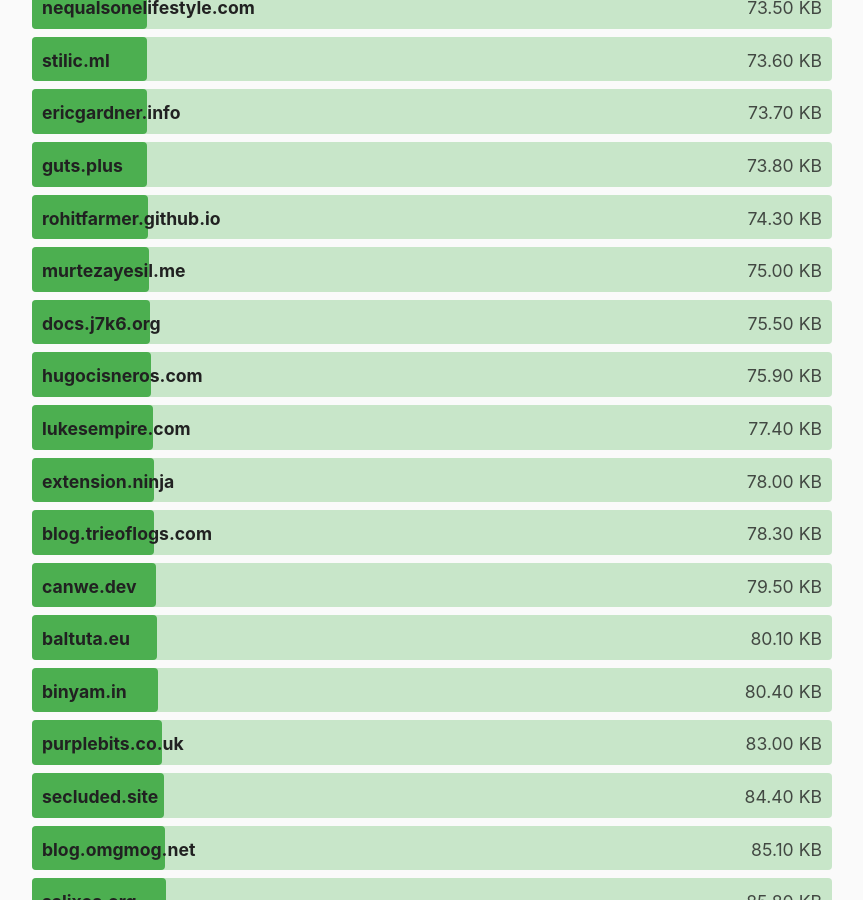
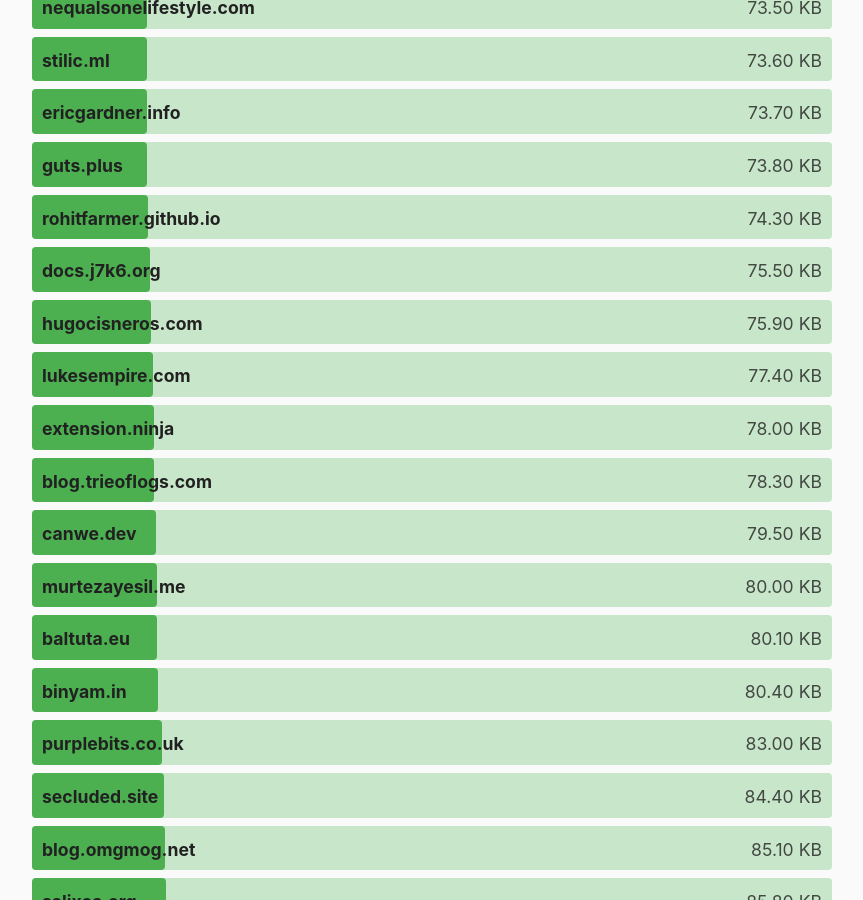
Before and after one commit to kevquirk/512kb.club, a Jekyll site: the page built from index.md, in a window 1280 px wide and 900 px high, scrolled down 15313 px. Shown: the whole window, without its empty margins (208-1071 px from the left). Built offline with Jekyll 4.4.1, drawn with Linux system fonts in a browser that asks for light colours.

Commit message:
Updated murtezayesil.me
my site grew in size. here is the update.

```diff
--- a/_data/sites.yml
+++ b/_data/sites.yml
@@ -1550,7 +1550,7 @@
 
 - domain: murtezayesil.me
   url: https://murtezayesil.me/
-  size: 75
+  size: 80
   last_checked: 2022-07-13
 
 - domain: mvion.fr
```
